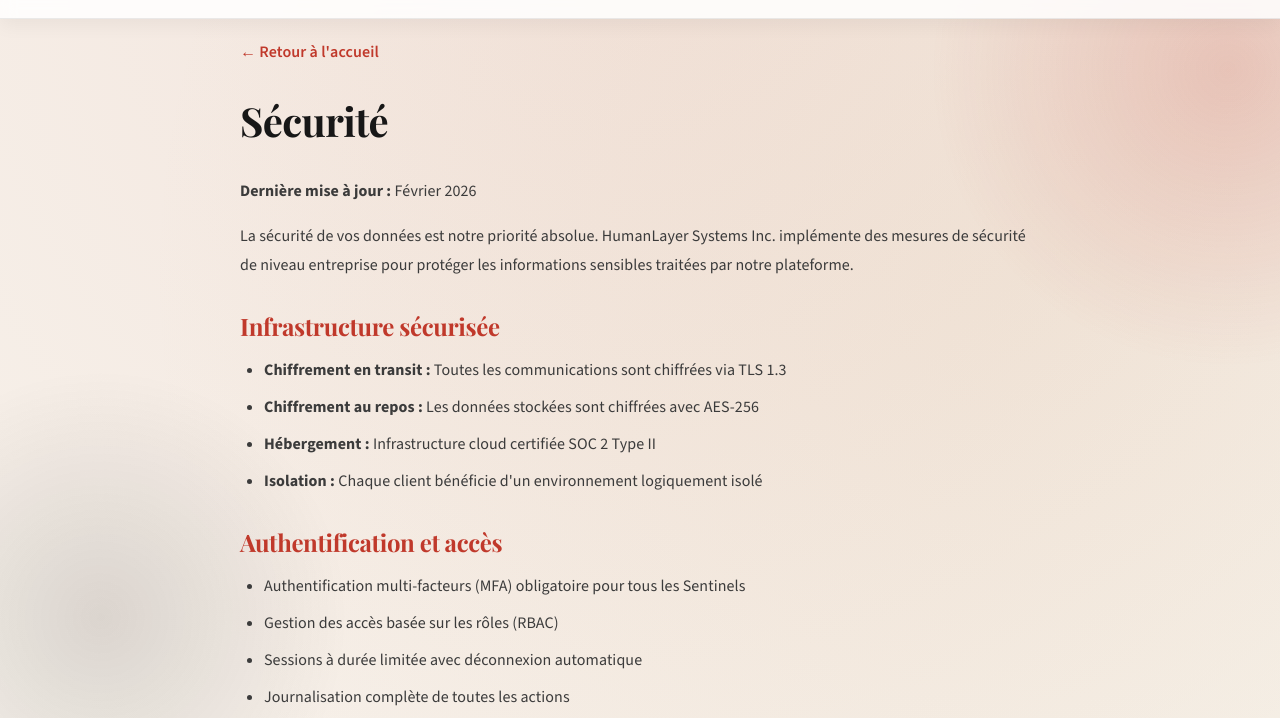
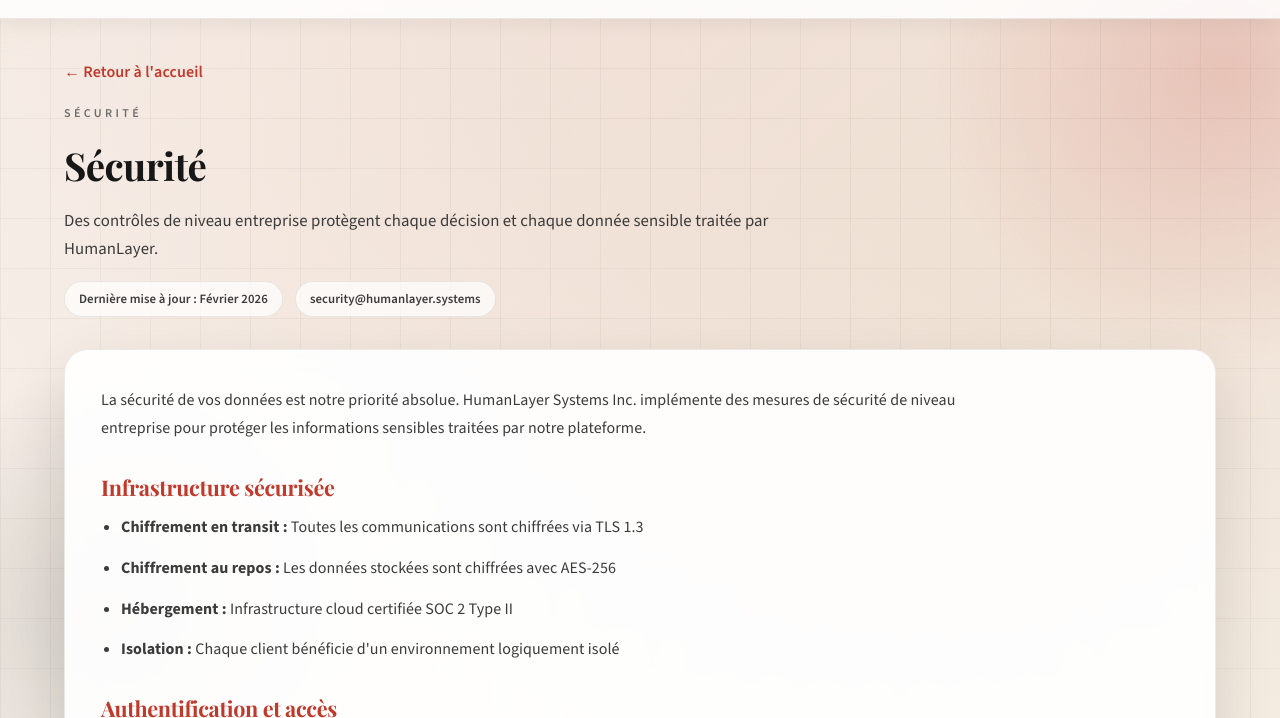
Before and after one commit to Crypthulhu/humanlayer, a website: page security.html in a window 1280 px wide. Shown: the part 82-800 px from the top of the page. Drawn offline with nearby package versions, Linux system fonts and the light colour scheme.

Commit message:
Unify legal page layout

```diff
--- a/security.html
+++ b/security.html
@@ -19,61 +19,14 @@
     <link rel="stylesheet" href="styles.css">
     <link rel="stylesheet" href="icons.css">
 
-    <style>
-        .legal-page {
-            padding: 120px 0 80px;
-            min-height: 100vh;
-        }
 
-        .legal-content {
-            max-width: 800px;
-            margin: 0 auto;
-        }
-
-        .legal-content h1 {
-            font-size: 2.5rem;
-            margin-bottom: 2rem;
-            color: var(--text-primary);
-        }
-
-        .legal-content h2 {
-            font-size: 1.5rem;
-            margin: 2rem 0 1rem;
-            color: var(--primary);
-        }
-
-        .legal-content p,
-        .legal-content li {
-            line-height: 1.8;
-            color: var(--text-secondary);
-            margin-bottom: 1rem;
-        }
-
-        .legal-content ul {
-            padding-left: 1.5rem;
-        }
-
-        .legal-content ul li {
-            margin-bottom: 0.5rem;
-        }
-
-        .legal-back {
-            display: inline-flex;
-            align-items: center;
-            gap: 8px;
-            color: var(--primary);
-            text-decoration: none;
-            margin-bottom: 2rem;
-        }
-
-        .legal-back:hover {
-            text-decoration: underline;
-        }
-    </style>
 </head>
 
 <body>
     <div class="bg-animation"></div>
+    <div class="grid-overlay"></div>
+    <div class="cursor-glow"></div>
+    <div class="scroll-progress" id="scroll-progress"></div>
 
     <nav class="nav" id="nav">
         <div class="container nav-container">
@@ -90,16 +43,23 @@
 
     <section class="legal-page">
         <div class="container">
+            <div class="legal-hero">
+                <a href="index.html" class="legal-back">← Retour à l'accueil</a>
+                <div class="legal-eyebrow">Sécurité</div>
+                <h1 class="legal-title">Sécurité</h1>
+                <p class="legal-summary">Des contrôles de niveau entreprise protègent chaque décision et chaque donnée
+                    sensible traitée par HumanLayer.</p>
+                <div class="legal-meta">
+                    <span>Dernière mise à jour : Février 2026</span>
+                    <span>security@humanlayer.systems</span>
+                </div>
+            </div>
+
+            <div class="legal-card">
                 <div class="legal-content">
-                <a href="index.html" class="legal-back">← Retour à l'accueil</a>
-
-                <h1>Sécurité</h1>
-
-                <p><strong>Dernière mise à jour :</strong> Février 2026</p>
-
-                <p>La sécurité de vos données est notre priorité absolue. HumanLayer Systems Inc. implémente des mesures
-                    de sécurité de niveau entreprise pour protéger les informations sensibles traitées par notre
-                    plateforme.</p>
+                    <p>La sécurité de vos données est notre priorité absolue. HumanLayer Systems Inc. implémente des
+                        mesures de sécurité de niveau entreprise pour protéger les informations sensibles traitées par
+                        notre plateforme.</p>
 
                     <h2>Infrastructure sécurisée</h2>
                     <ul>
@@ -148,6 +108,7 @@
                     </ul>
                 </div>
             </div>
+        </div>
     </section>
 
     <footer class="footer">
```
Also changed, not shown: privacy-en.html (+28 -19 lines), privacy.html (+17 -56 lines), security-en.html (+17 -57 lines). Lines whose indentation alone changed are shown as unchanged.
